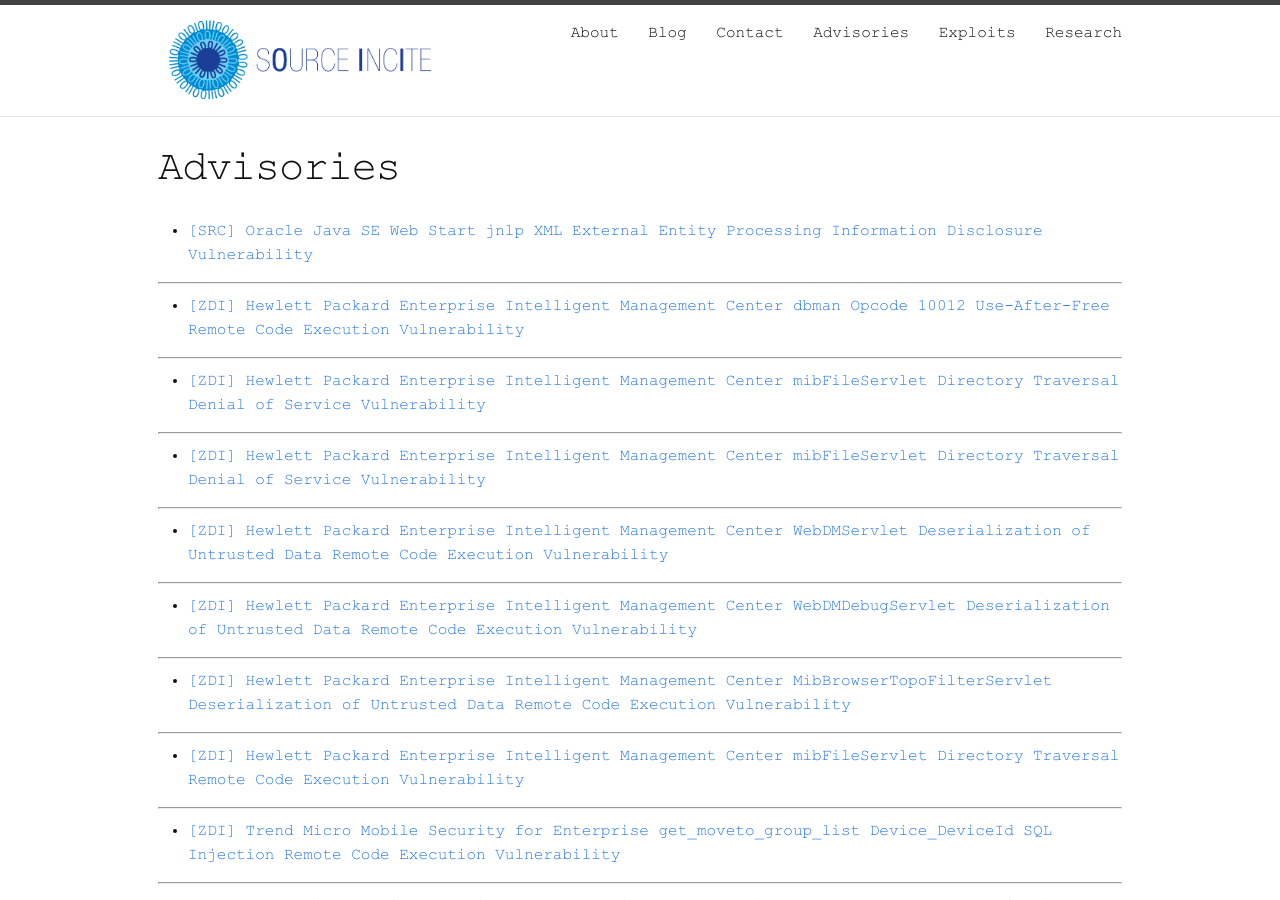
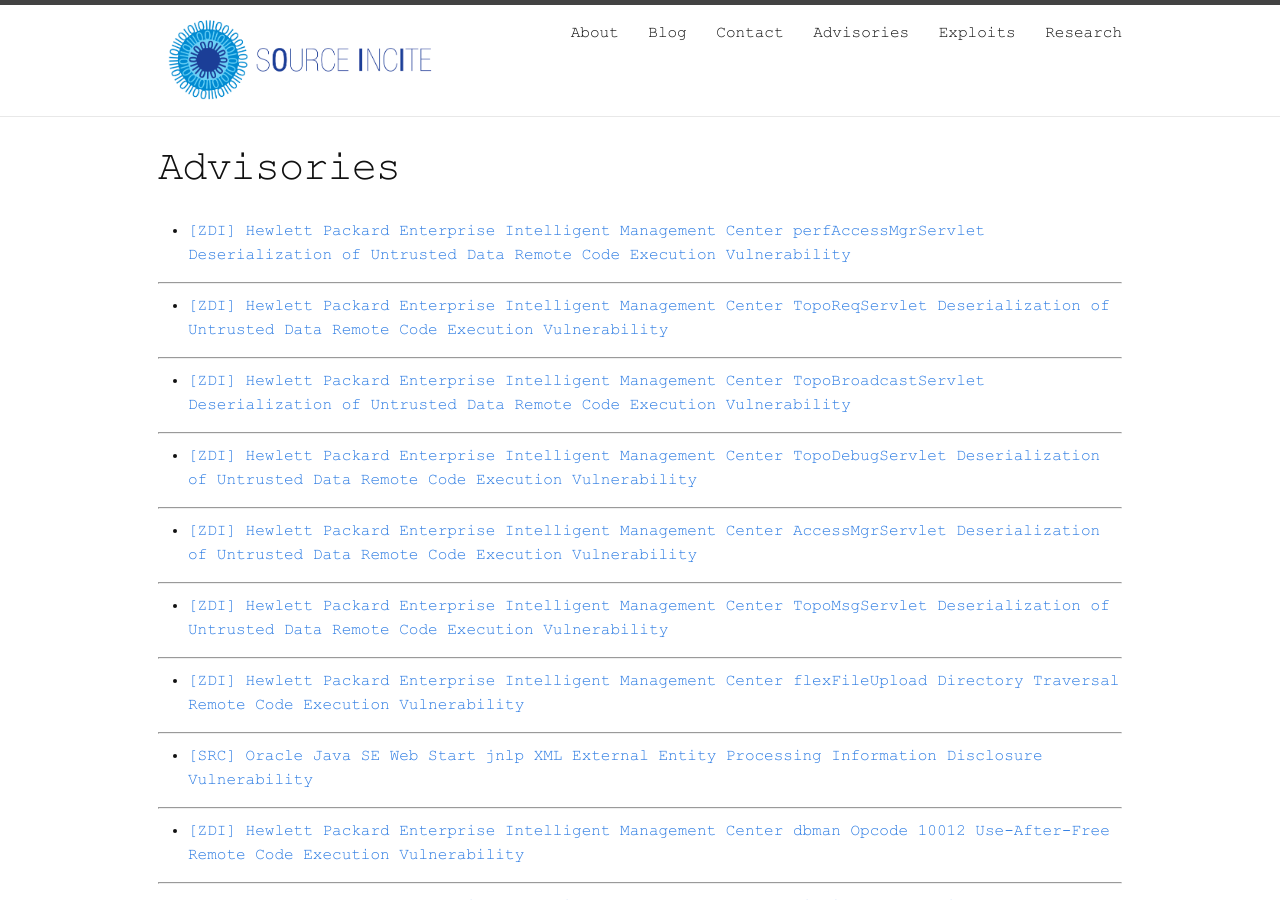
Before and after one commit to sourceincite/sourceincite.github.io, a Jekyll site: the page built from advisories/index.md, in a window 1280 px wide and 900 px high. Built offline with Jekyll 4.4.1, drawn with Linux system fonts in a browser that asks for light colours.

Commit message:
added some new advisories

```diff
--- a/advisories/index.md
+++ b/advisories/index.md
@@ -4,6 +4,34 @@
 permalink: /advisories/
 ---
 
+* [[ZDI] Hewlett Packard Enterprise Intelligent Management Center perfAccessMgrServlet Deserialization of Untrusted Data Remote Code Execution Vulnerability](http://www.zerodayinitiative.com/advisories/ZDI-17-855/)
+
+---
+
+* [[ZDI] Hewlett Packard Enterprise Intelligent Management Center TopoReqServlet Deserialization of Untrusted Data Remote Code Execution Vulnerability](http://www.zerodayinitiative.com/advisories/ZDI-17-854/)
+
+---
+
+* [[ZDI] Hewlett Packard Enterprise Intelligent Management Center TopoBroadcastServlet Deserialization of Untrusted Data Remote Code Execution Vulnerability](http://www.zerodayinitiative.com/advisories/ZDI-17-853/)
+
+---
+
+* [[ZDI] Hewlett Packard Enterprise Intelligent Management Center TopoDebugServlet Deserialization of Untrusted Data Remote Code Execution Vulnerability](http://www.zerodayinitiative.com/advisories/ZDI-17-852/)
+
+---
+
+* [[ZDI] Hewlett Packard Enterprise Intelligent Management Center AccessMgrServlet Deserialization of Untrusted Data Remote Code Execution Vulnerability](http://www.zerodayinitiative.com/advisories/ZDI-17-851/)
+
+---
+
+* [[ZDI] Hewlett Packard Enterprise Intelligent Management Center TopoMsgServlet Deserialization of Untrusted Data Remote Code Execution Vulnerability](http://www.zerodayinitiative.com/advisories/ZDI-17-850/)
+
+---
+
+* [[ZDI] Hewlett Packard Enterprise Intelligent Management Center flexFileUpload Directory Traversal Remote Code Execution Vulnerability](http://www.zerodayinitiative.com/advisories/ZDI-17-849/)
+
+---
+
 * [[SRC] Oracle Java SE Web Start jnlp XML External Entity Processing Information Disclosure Vulnerability](src-2017-0028)
 
 ---
```
